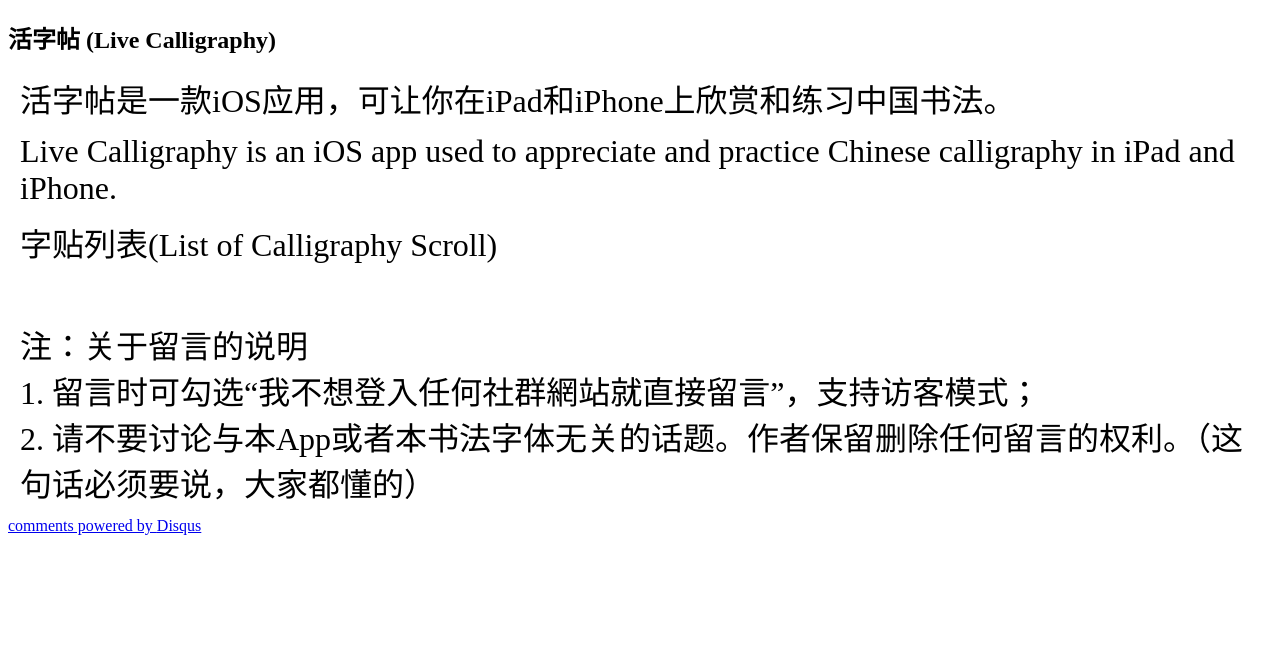
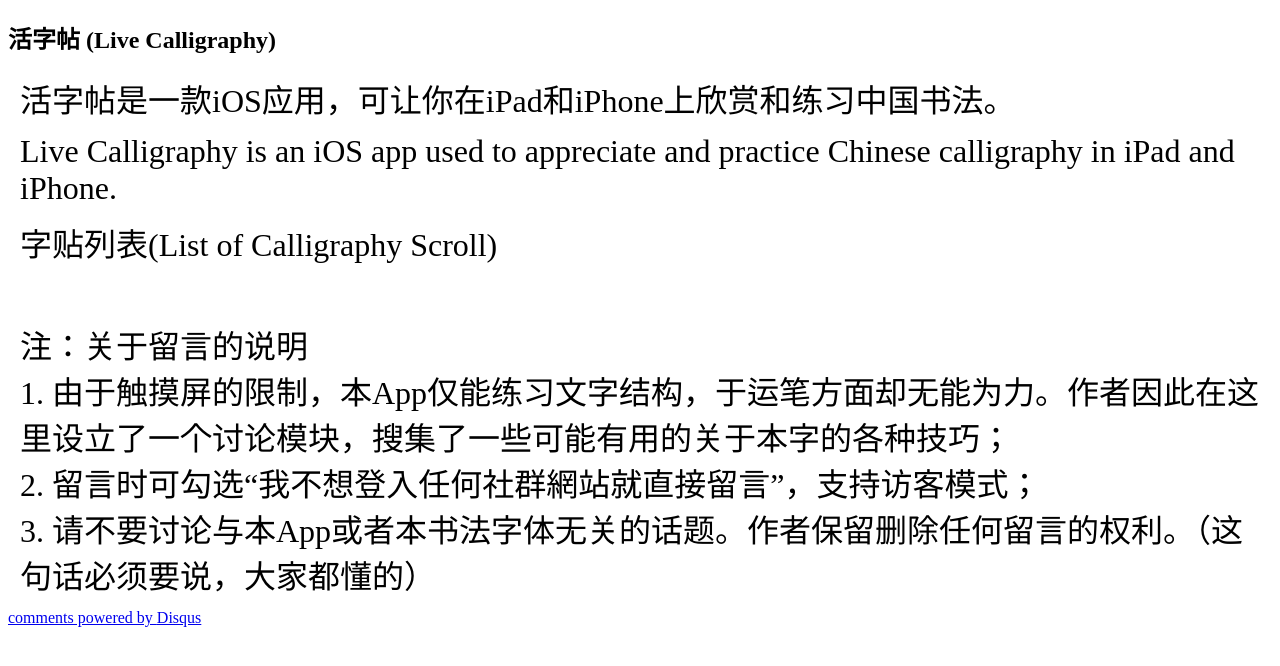
Before and after one commit to LiveCally/LanTing, a Jekyll site: the page built from index.html, in a window 1280 px wide. Shown: the top 666 px of the page. Built offline with Jekyll 4.4.1, drawn with Linux system fonts in a browser that asks for light colours; Markdown is read by kramdown in place of the engine named in the settings; comment, search, counter and statistics services are not loaded.

Commit message:
Update index.html

```diff
--- a/index.html
+++ b/index.html
@@ -14,8 +14,9 @@ title: 活字帖 (Live Calligraphy)
 </ul>
 
 <p>注：关于留言的说明</br>
-    1. 留言时可勾选“我不想登入任何社群網站就直接留言”，支持访客模式；</br>
-    2. 请不要讨论与本App或者本书法字体无关的话题。作者保留删除任何留言的权利。（这句话必须要说，大家都懂的）
+    1. 由于触摸屏的限制，本App仅能练习文字结构，于运笔方面却无能为力。作者因此在这里设立了一个讨论模块，搜集了一些可能有用的关于本字的各种技巧；</br>
+    2. 留言时可勾选“我不想登入任何社群網站就直接留言”，支持访客模式；</br>
+    3. 请不要讨论与本App或者本书法字体无关的话题。作者保留删除任何留言的权利。（这句话必须要说，大家都懂的）
 </p>
 <div id="disqus_thread"></div>
     <script type="text/javascript">
```
